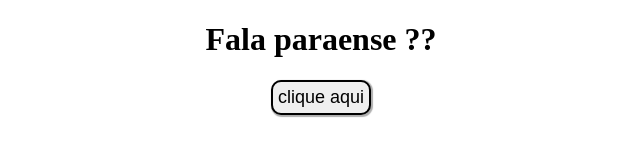
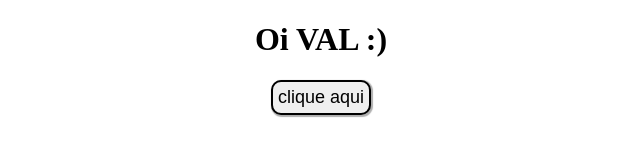
Before and after one commit to alecsouzza/pedido, a plain HTML site: page index.html in a window 1280 px wide. Shown: the whole page, without its empty margins (319-959 px from the left). Drawn offline with Linux system fonts and the light colour scheme.

Commit message:
Update index.html

```diff
--- a/index.html
+++ b/index.html
@@ -33,7 +33,7 @@
     </style>
 </head>
 <body>
-    <h1>Fala paraense ??</h1>
+    <h1>Oi VAL :)</h1>
 
     <div id="btn">
         <button id="btnPersonalizar"><a href="pedido.html">clique aqui </a></button>
```
